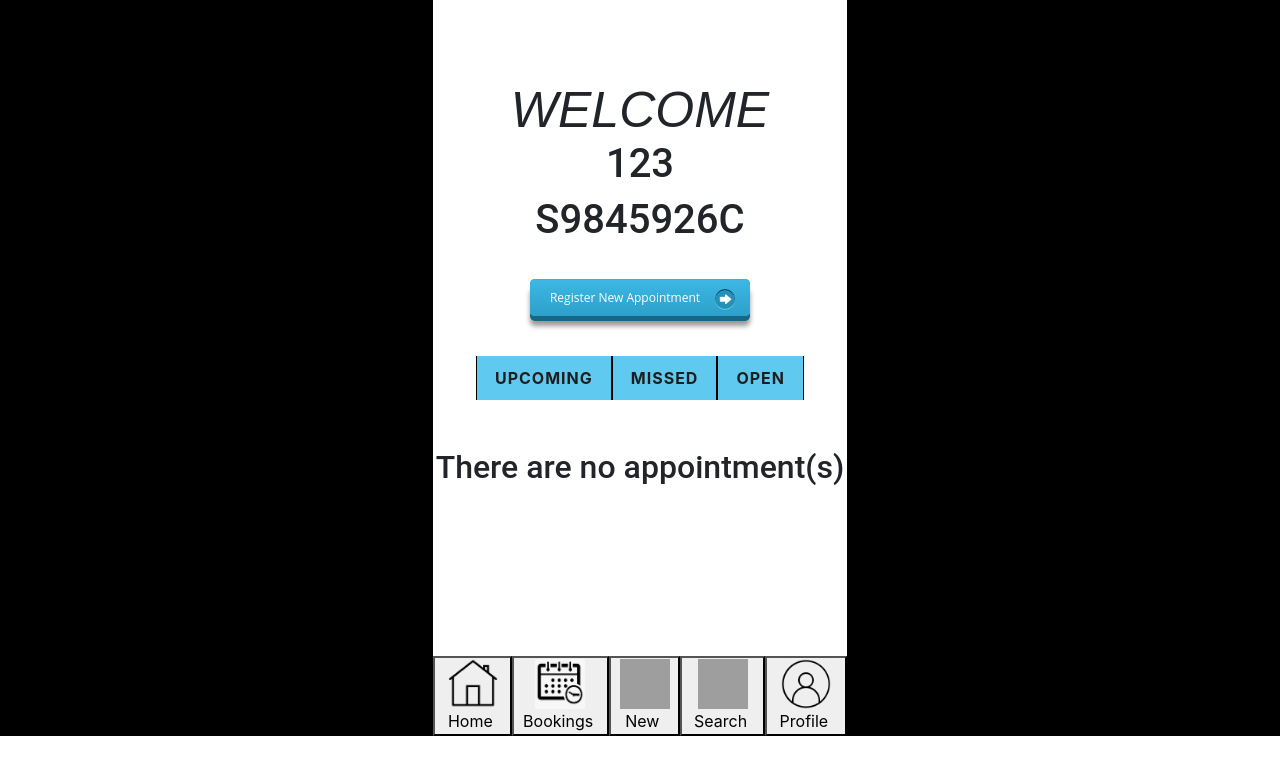
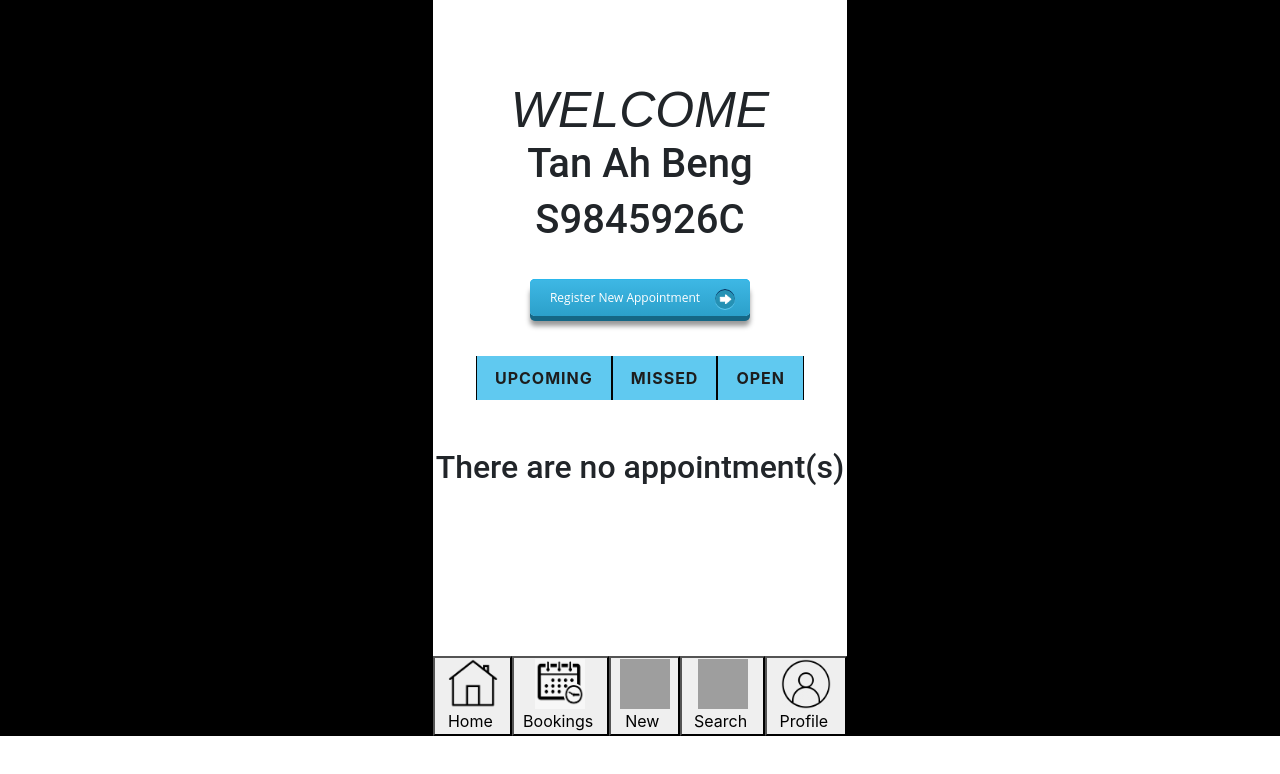
Before and after one commit to wj-tan/learn_react, a React (Create React App) app: page /Home in a window 1280 px wide. Shown: the top 774 px of the page. Built offline with nearby package versions, Linux system fonts and the light colour scheme; grey boxes are pictures that could not be loaded.

Commit message:
Update App.js

```diff
--- a/src/App.js
+++ b/src/App.js
@@ -18,7 +18,7 @@ class app extends Component {
     this.state = {
       //Create profile state here
       profile : {
-        name : '123',
+        name : 'Tan Ah Beng',
         nric : 'S9845926C',
         camp : 'SCDF HQ',
         vocation : 'EMT',
```
